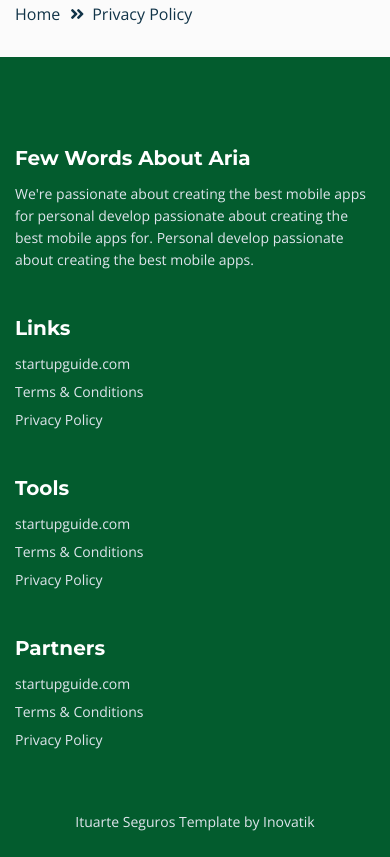
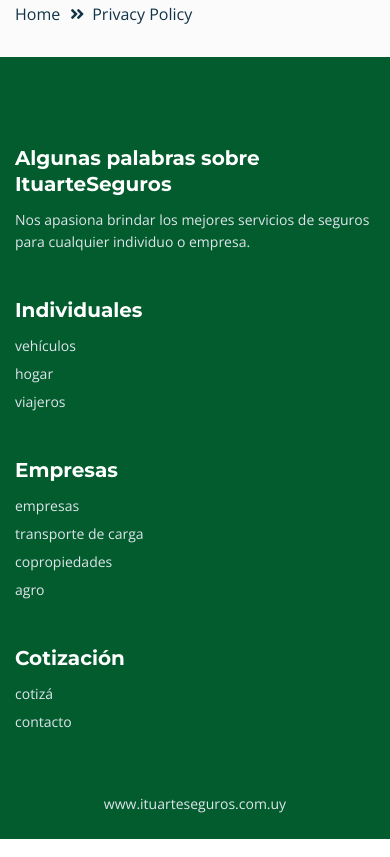
Before and after one commit to epacilio48/web, a plain HTML site: page cotiza.html in a window 390 px wide. Shown: the part 4880-5737 px from the top of the page. Drawn offline with nearby package versions, Linux system fonts and the light colour scheme.

Commit message:
Add files via upload

```diff
--- a/cotiza.html
+++ b/cotiza.html
@@ -74,31 +74,45 @@
                 <li class="nav-item">
                     <a class="nav-link page-scroll" href="index.html">INICIO <span class="sr-only">(current)</span></a>
                 </li>
+
+                <!-- Dropdown Menu -->
+                <li class="nav-item dropdown">
+                    <a class="nav-link dropdown-toggle page-scroll" href="" id="navbarDropdown" role="button" aria-haspopup="true" aria-expanded="false">INDIVIDUALES</a>
+                    <div class="dropdown-menu" aria-labelledby="navbarDropdown">
+                        <a class="dropdown-item" href="vehiculos.html"><span class="item-text">VEHÍCULOS</span></a>
+                        <div class="dropdown-items-divide-hr"></div>
+                        <a class="dropdown-item" href="hogar.html"><span class="item-text">HOGAR</span></a>
+                        <div class="dropdown-items-divide-hr"></div>
+                        <a class="dropdown-item" href="vidayviajeros.html"><span class="item-text">VIDA Y VIAJEROS</span></a>
+                    </div>
+                </li>
+                <!-- end of dropdown menu -->
+                <!-- Dropdown Menu -->
+                <li class="nav-item dropdown">
+                    <a class="nav-link dropdown-toggle page-scroll" href="" id="navbarDropdown" role="button" aria-haspopup="true" aria-expanded="false">EMPRESAS</a>
+                    <div class="dropdown-menu" aria-labelledby="navbarDropdown">
+                        <a class="dropdown-item" href="empresas.html"><span class="item-text">EMPRESAS</span></a>
+                        <div class="dropdown-items-divide-hr"></div>
+                        <a class="dropdown-item" href="transporteycarga.html"><span class="item-text">TRANSPORTE DE CARGAS</span></a>
+                        <div class="dropdown-items-divide-hr"></div>
+                        <a class="dropdown-item" href="copropiedades.html"><span class="item-text">COPROPIEDADES</span></a>
+                         <div class="dropdown-items-divide-hr"></div>
+                        <a class="dropdown-item" href="agro.html"><span class="item-text">AGRO</span></a>
+                    </div>
+                </li>
+                <!-- end of dropdown menu -->
                 <li class="nav-item">
-                    <a class="nav-link page-scroll"  href="index.html#intro">QUIÉNES SOMOS</a>
+                    <a class="nav-link page-scroll" href="#intro">NOSOTROS</a>
                 </li>
                 <li class="nav-item">
-                    <a class="nav-link page-scroll" href="personas.html">PERSONAS</a>
+                    <a class="nav-link page-scroll" href="#contact">CONTACTO</a>
                 </li>
-                <li class="nav-item">
-                    <a class="nav-link page-scroll" href="index.html#callMe">EMPRESAS</a>
+
+            <li class="nav-item">
+                    <a class="nav-link page-scroll" href="cotiza.html">COTIZÁ</a>
                 </li>
 
 
-                <!-- Dropdown Menu -->
-                <li class="nav-item dropdown">
-                    <a class="nav-link dropdown-toggle page-scroll" href="#about" id="navbarDropdown" role="button" aria-haspopup="true" aria-expanded="false">RESERVAS</a>
-                    <div class="dropdown-menu" aria-labelledby="navbarDropdown">
-                        <a class="dropdown-item" href="automoviles.html"><span class="item-text">AUTOMÓVILES</span></a>
-                        <div class="dropdown-items-divide-hr"></div>
-                        <a class="dropdown-item" href="motos.html"><span class="item-text">MOTOS</span></a>
-                    </div>
-                </li>
-                <!-- end of dropdown menu -->
-
-                <li class="nav-item">
-                    <a class="nav-link page-scroll" href="index.html#contact">CONTACTO</a>
-                </li>
             </ul>
             <span class="nav-item social-icons">
                 <span class="fa-stack">
@@ -107,16 +121,17 @@
                         <i class="fab fa-facebook-f fa-stack-1x"></i>
                     </a>
                 </span>
+
                 <span class="fa-stack">
                     <a href="#your-link">
                         <span class="hexagon"></span>
-                        <i class="fab fa-twitter fa-stack-1x"></i>
+                        <i class="fab fa-instagram fa-stack-1x"></i>
                     </a>
                 </span>
             </span>
         </div>
     </nav> <!-- end of navbar -->
-    <!-- end of navbar --
+    <!-- end of navbar -->
 
 
     <!-- Header -->
@@ -397,55 +412,56 @@
             <div class="row">
                 <div class="col-md-6">
                     <div class="text-container about">
-                        <h4>Few Words About Aria</h4>
-                        <p class="white">We're passionate about creating the best mobile apps for personal develop passionate about creating the best mobile apps for. Personal develop passionate about creating the best mobile apps.</p>
+                        <h4>Algunas palabras sobre ItuarteSeguros</h4>
+                        <p class="white">Nos apasiona brindar los mejores servicios de seguros para cualquier individuo o empresa.</p>
                     </div> <!-- end of text-container -->
                 </div> <!-- end of col -->
                 <div class="col-md-2">
                     <div class="text-container">
-                        <h4>Links</h4>
+                        <h4>Individuales</h4>
                         <ul class="list-unstyled li-space-lg white">
                             <li>
-                                <a class="white" href="#your-link">startupguide.com</a>
+                                <a class="white" href="vehiculos.html">vehículos</a>
                             </li>
                             <li>
-                                <a class="white" href="terms-conditions.html">Terms & Conditions</a>
+                                <a class="white" href="hogar.html">hogar</a>
                             </li>
                             <li>
-                                <a class="white" href="privacy-policy.html">Privacy Policy</a>
+                                <a class="white" href="vidayviajeros.html">viajeros</a>
                             </li>
                         </ul>
                     </div> <!-- end of text-container -->
                 </div> <!-- end of col -->
                 <div class="col-md-2">
                     <div class="text-container">
-                        <h4>Tools</h4>
+                        <h4>Empresas</h4>
                         <ul class="list-unstyled li-space-lg">
                             <li>
-                                <a class="white" href="#your-link">startupguide.com</a>
+                                <a class="white" href="empresas.html">empresas</a>
                             </li>
                             <li>
-                                <a class="white" href="terms-conditions.html">Terms & Conditions</a>
+                               <a class="white" href="transporteycarga.html">transporte de carga</a>
                             </li>
                             <li class="media">
-                                <a class="white" href="privacy-policy.html">Privacy Policy</a>
+                                <a class="white" href="copropiedades.html">copropiedades</a>
+                            </li>
+                            <li class="media">
+                                <a class="white" href="agro.html">agro</a>
                             </li>
                         </ul>
                     </div> <!-- end of text-container -->
                 </div> <!-- end of col -->
                 <div class="col-md-2">
                     <div class="text-container">
-                        <h4>Partners</h4>
+                        <h4>Cotización</h4>
                         <ul class="list-unstyled li-space-lg">
                             <li>
-                                <a class="white" href="#your-link">startupguide.com</a>
+                                <a class="white" href="cotiza.html">cotizá</a>
                             </li>
                             <li>
-                                <a class="white" href="terms-conditions.html">Terms & Conditions</a>
+                                <a class="white" href="#callMe">contacto</a>
                             </li>
-                            <li>
-                                <a class="white" href="privacy-policy.html">Privacy Policy</a>
-                            </li>
+
                         </ul>
                     </div> <!-- end of text-container -->
                 </div> <!-- end of col -->
@@ -454,13 +470,12 @@
     </div> <!-- end of footer -->
     <!-- end of footer -->
 
-
     <!-- Copyright -->
     <div class="copyright">
         <div class="container">
             <div class="row">
                 <div class="col-lg-12">
-                    <p class="p-small">Ituarte Seguros <a href="https://inovatik.com">Template by Inovatik</a></p>
+                    <p class="p-small">www.ituarteseguros.com.uy</p>
                 </div> <!-- end of col -->
             </div> <!-- enf of row -->
         </div> <!-- end of container -->
```
